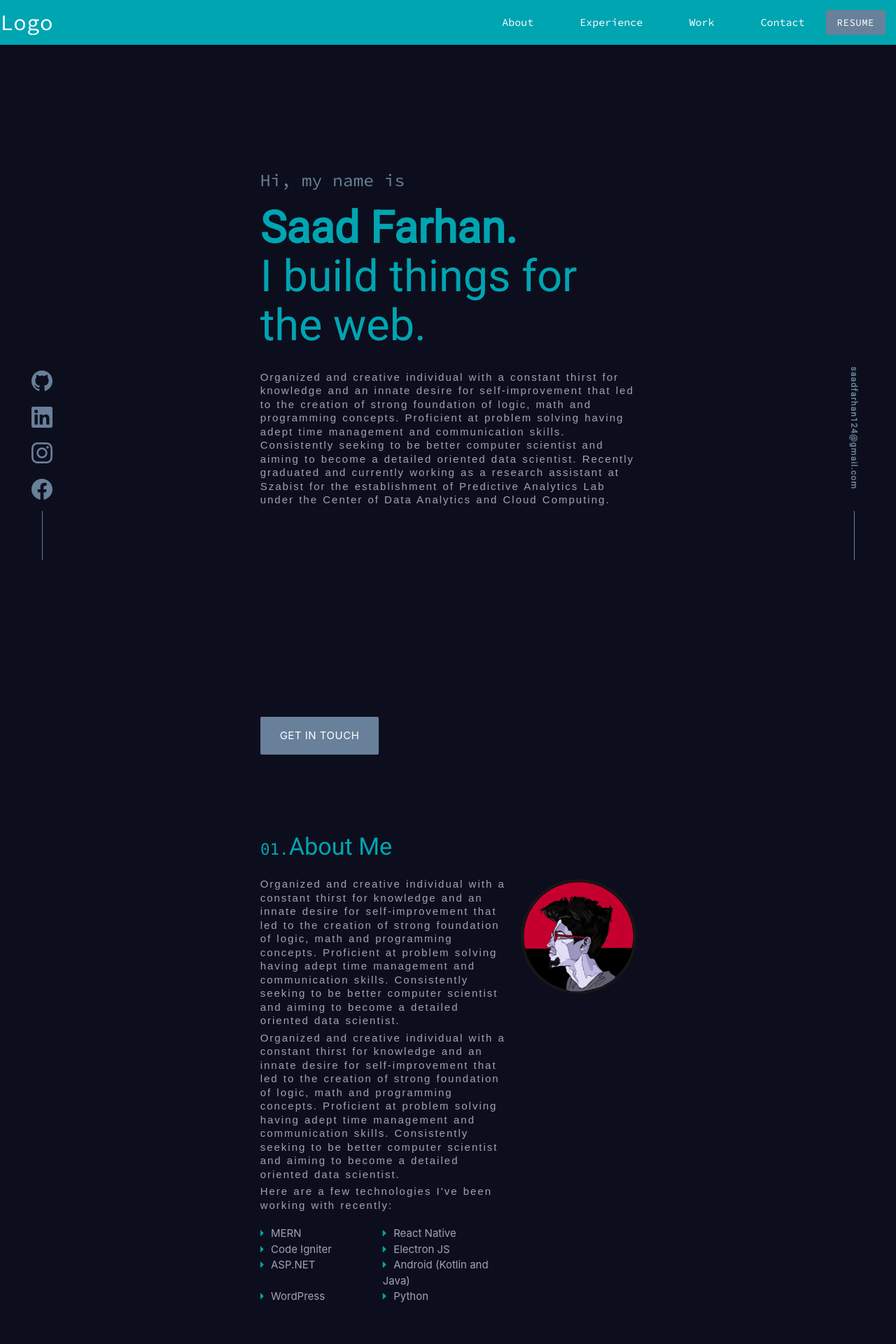
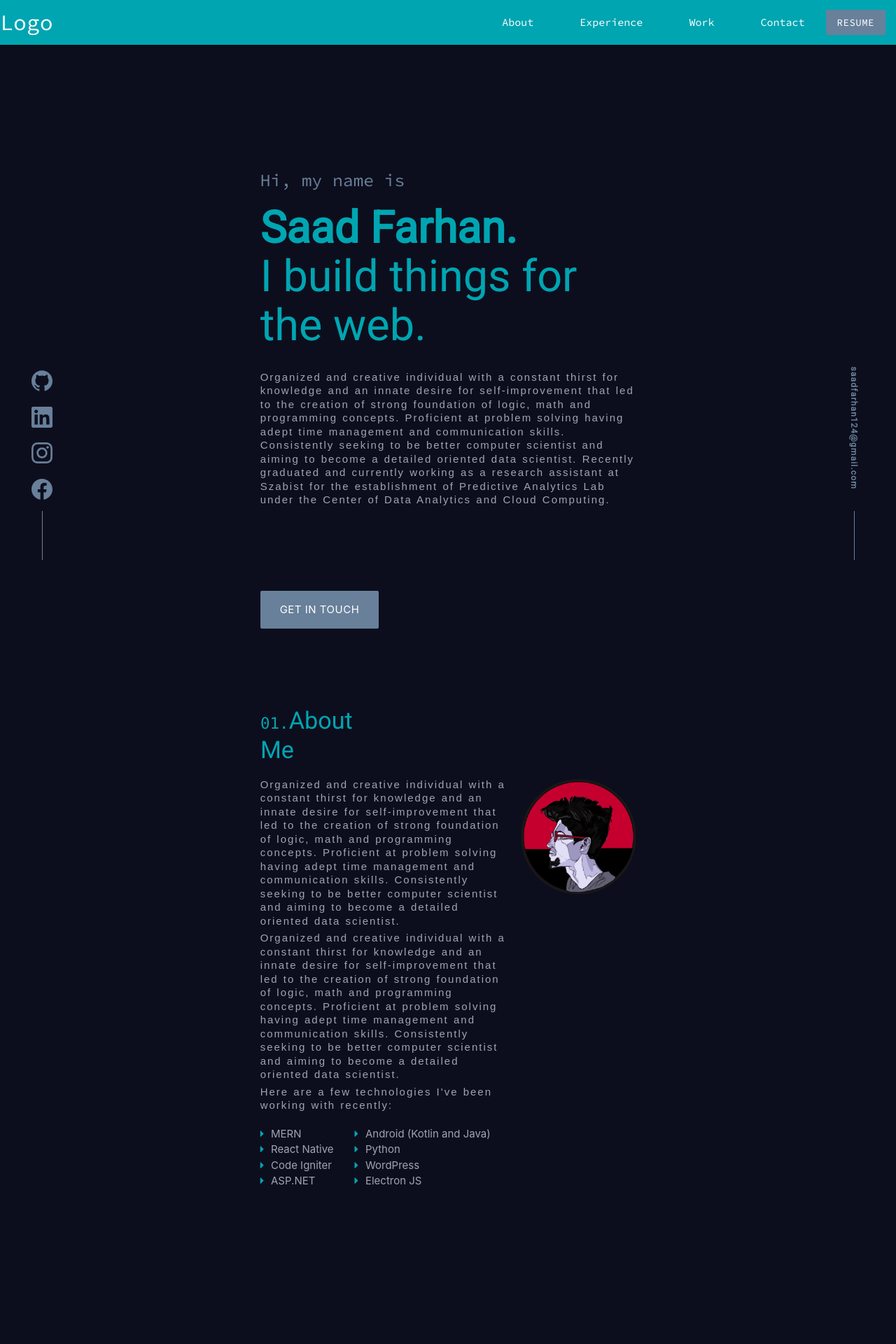
Before and after one commit to saadfarhan124/personal, a React (Create React App) app: page / in a window 1280 px wide. Shown: the top 1920 px of the page at 70% size. Built offline with nearby package versions, Linux system fonts and the light colour scheme.

Commit message:
fixed sidenavigation, switched picture and image column on mobile view, added mobile responsiveness to about section

```diff
--- a/public/index.html
+++ b/public/index.html
@@ -3,7 +3,7 @@
   <head>
     <meta charset="utf-8" />
     <link rel="icon" href="%PUBLIC_URL%/favicon.ico" />
-    <meta name="viewport" content="width=device-width, initial-scale=1" />
+    <meta name="viewport" content="width=device-width, initial-scale=1, maximum-scale=1, user-scalable=no">
     <meta name="theme-color" content="#000000" />
     <meta
       name="description"
@@ -61,7 +61,14 @@
 
     <script>
       $(document).ready(function() {
-        // $(".sidenav").sidenav();
+        $('.sidenav')
+        .sidenav()
+        .on('click tap', 'li a', () => {
+            $('.sidenav').sidenav('close');
+        });
+        // $(".sidenav-trigger").on('click', function(e){
+        //   $(".sidenav-overlay").css('display', 'none');
+        // });
         // var slideUp = {
         //   distance: "150%",
         //   origin: "top",
--- a/src/App.css
+++ b/src/App.css
@@ -37,6 +37,10 @@ body {
 html.sr .load-hidden {
   visibility: hidden;
 }
-.sidenav-overlay{
-  display:none;
+
+.pb-0{
+  padding-bottom: 0px !important;
 }
+.pl-30{
+  padding-left: 30px;
+}
--- a/src/components/About/About.component.jsx
+++ b/src/components/About/About.component.jsx
@@ -16,14 +16,14 @@ export const About = () => (
         </div>
       </div>
       <div className="row">
-        <div className="col s12">
-          <h4 className="heading hvr-underline-from-center" style={{display:'inline-block'}}>
+        <div className="col m4 s12">
+          <h4 className="heading hvr-underline-from-center" >
             <code className="section-number ">01.</code>About Me
           </h4>
         </div>
       </div>
-      <div className="row">
-        <div className="col s8">
+      <div className="row text-and-image-container">
+        <div className="col m8 s12">
           <p>
             Organized and creative individual with a constant thirst for knowledge and an innate desire for self-improvement that
             led to the creation of strong foundation of logic, math and programming concepts. Proficient at problem solving having
@@ -38,20 +38,27 @@ export const About = () => (
           </p>
           {/* <div className="row"> */}
           <p>Here are a few technologies I've been working with recently:</p>
-          <ul className="technologies">
-            <li>MERN</li>
-            <li>React Native</li>
-            <li>Code Igniter</li>
+          <div className="row technologies">
+            <div className="col-sm-6 first-list">
+              <ul>
+                <li>MERN</li>
+                <li>React Native</li>
+                <li>Code Igniter</li>
+                <li>ASP.NET</li>
 
-            <li>Electron JS</li>
-            <li>ASP.NET</li>
-            <li>Android (Kotlin and Java)</li>
-            <li>WordPress</li>
-            <li>Python</li>
-          </ul>
-          {/* </div> */}
+              </ul>
+            </div>
+            <div className="col-sm-6 second-list">
+              <ul>
+                <li>Android (Kotlin and Java)</li>
+                <li>Python</li>
+                <li>WordPress</li>
+                <li>Electron JS</li>
+              </ul>
+            </div>
+          </div>
         </div>
-        <div className="col s4">
+        <div className="col m4 s12">
           <div className="card about-card" style={{}}>
             <div className="card-image ">
               <img className="responsive-img" src="/assets/pic.png"></img>
--- a/src/components/About/About.scss
+++ b/src/components/About/About.scss
@@ -30,6 +30,10 @@
     .btn-get-in-touch-col{
       text-align: center;
     }
+    .text-and-image-container{
+      display: flex;
+      flex-direction: column-reverse;
+    }
   }
 
 
@@ -50,12 +54,40 @@
   }
 
   .technologies {
-    display: grid;
-    grid-template-columns: repeat(2, minmax(140px, 200px));
-    overflow: hidden;
-    padding: 0px;
-    margin: 20px 0px 0px;
-    list-style: none;
+    // display: grid;
+    // grid-template-columns: repeat(2, minmax(140px, 200px));
+    // overflow: hidden;
+    // padding: 0px;
+    // margin: 20px 0px 0px;
+    .first-list, .second-list{
+      list-style: none;
+      display: inline-block;
+    }
+    .second-list{
+      padding-left: 30px;
+    }
+
+    @media screen and (max-width: 423px) {
+      .first-list, .second-list{
+        display: block;
+        text-align: center;
+      }
+
+      .second-list {
+        padding-left: 0px;
+        ul{
+          margin-top: 0px;
+        }
+
+      }
+
+      .first-list{
+        ul{
+          margin-bottom: 0px;
+
+        }
+      }
+    }
 
     li::before {
       display: inline-block;
--- a/src/components/Contact/Contact.component.jsx
+++ b/src/components/Contact/Contact.component.jsx
@@ -4,7 +4,7 @@ import "./contact.scss";
 export const Contact = () => (
     <section className="container " id="contact">
     <div className="container heading-container">
-      <div className="row ">
+      <div className="row container">
         <h4 className="heading text-center hvr-underline-from-center" id="contactHeading">
           <code className="section-number">03.</code>Get In Touch
         </h4>
--- a/src/components/Landing/Landing.component.jsx
+++ b/src/components/Landing/Landing.component.jsx
@@ -7,8 +7,8 @@ export const Landing = () => {
     // alert('saad');
   });
   return(
-    <section className="container">
-      <div className="container">
+    <section className="container pb-0">
+      <div className="container pb-0">
     <div className="row">
       <div className="col s12">
         <h5 className="left-align blue-tint greeting">Hi, my name is</h5>
--- a/src/components/Navbar/Navbar.component.jsx
+++ b/src/components/Navbar/Navbar.component.jsx
@@ -7,7 +7,7 @@ import M from 'materialize-css'
 export const Navbar = () => {
   const [slide, setSlide] = useState(0);
   const [lastScrollY, setLastScrollY] = useState(0);
-  const [sidenav, setSideNav] = useState();
+  const [sidenav, setSideNav] = useState(null);
   const [loadedOnce, setLoadedOnce] = useState(false);
 
   const handleScroll = () => {
@@ -53,11 +53,13 @@ export const Navbar = () => {
         }, timeDelay*(key+1))
 
       }
-      // var elems = document.querySelectorAll('.sidenav');
-      // let instance = (M.Sidenav.init(elems, []));
+
+      // instance = M.Sidenav.getInstance(elems);
+
       // console.log(instance);
-      // setSideNav(instance);
+      // setSideNav({...sidenav,instance});
       // console.log(sidenav);
+      // instance.open();
       setLoadedOnce(true)
     }
 
@@ -65,6 +67,7 @@ export const Navbar = () => {
 
 
   return (
+    <div >
       <div className="navbar-fixed">
         <nav
           style={{
@@ -110,6 +113,8 @@ export const Navbar = () => {
             </ul>
           </div>
         </nav>
+      </div>
+
 
       <ul className="sidenav" id="mobile-demo">
         <li>
--- a/src/components/Navbar/Navbar.scss
+++ b/src/components/Navbar/Navbar.scss
@@ -60,6 +60,20 @@ li {
   color: $fourth;
 }
 
+
+.sidenav{
+  background-color: $primary-color;
+  padding: 30px 10px;
+
+  a{
+
+    color: #00a5b2 !important;
+
+  }
+  .btn-resume{
+    color : #fff !important;
+  }
+}
 /*
 df0100 red
 a0a3b6 grey
```
Lines whose indentation alone changed are shown as unchanged.
